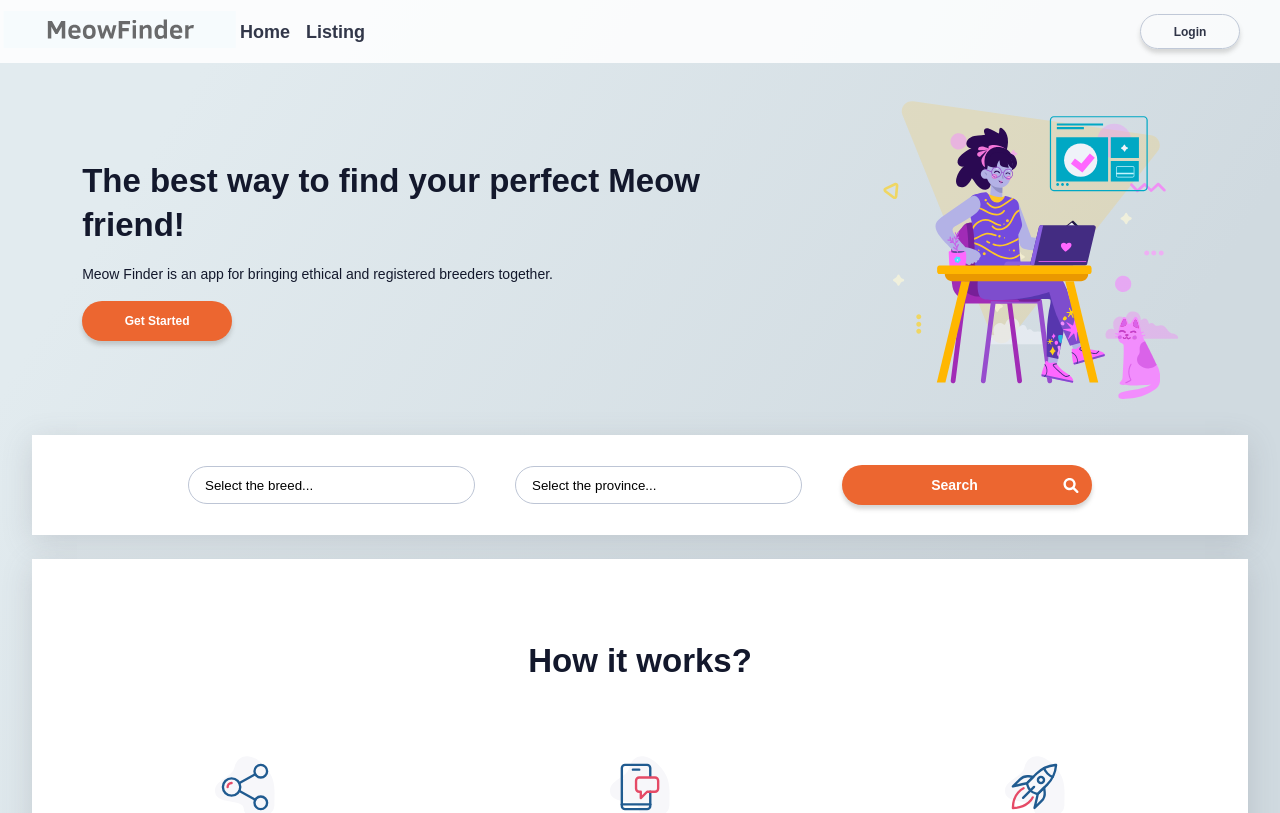
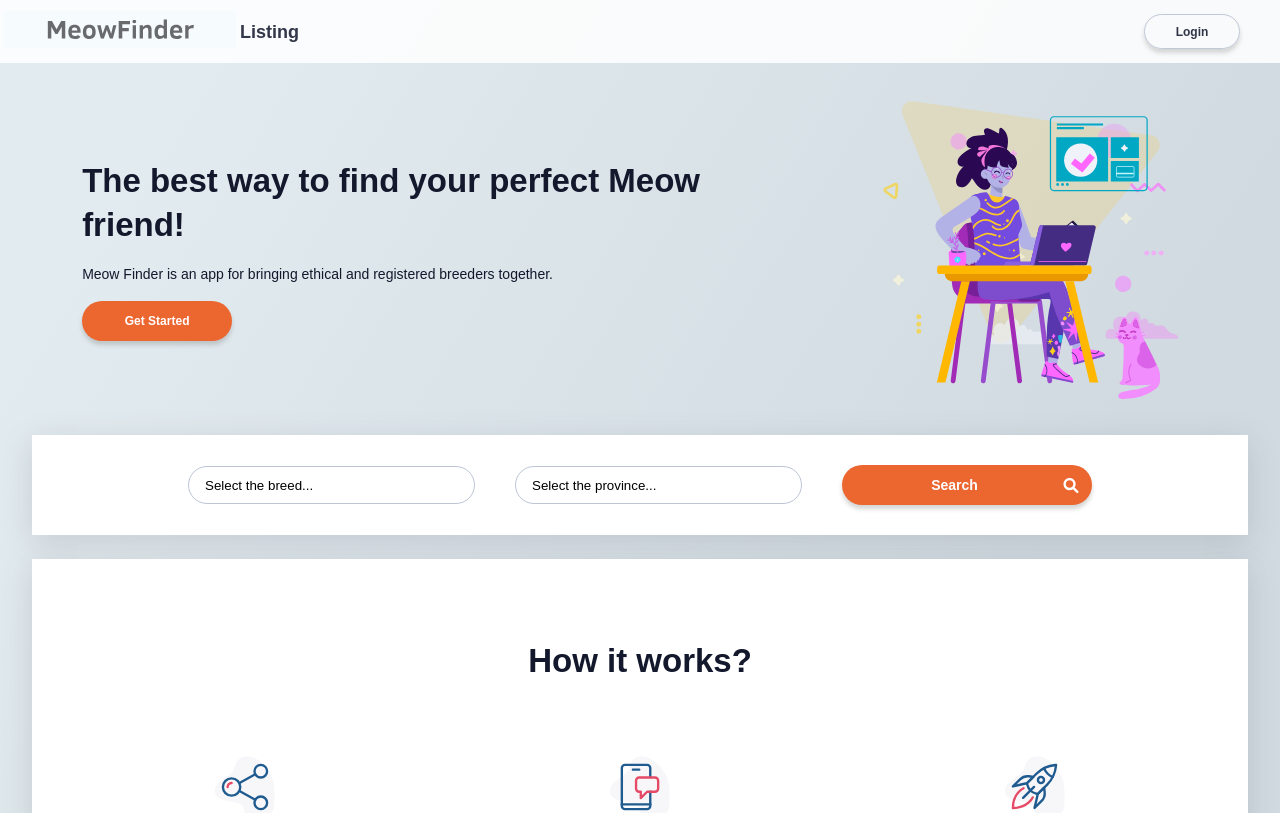
Before and after one commit to elizaspaula/meowfinder, a React (Create React App) app: page /home in a window 1280 px wide. Shown: the top 813 px of the page. Built offline with nearby package versions, Linux system fonts and the light colour scheme.

Commit message:
Fix nav bar

```diff
--- a/src/App.js
+++ b/src/App.js
@@ -1,5 +1,5 @@
 import "./App.css";
-import { BrowserRouter, Switch, Route } from "react-router-dom";
+import { BrowserRouter, Switch, Route, Redirect } from "react-router-dom";
 import Catteries from "./pages/Catteries/Catteries";
 import Home from "./pages/Home/Home";
 import CatteryDetails from "./components/CatteryDetails/CatteryDetails";
@@ -15,6 +15,7 @@ function App() {
       <main className="page">
         <div className="page-container">
           <Switch>
+            <Redirect path="/" to="/home" exact />
             <Route path="/home" exact component={Home} />
             <Route path="/catteries" exact component={Catteries} />
             <Route path="/catteries/:id" exact component={CatteryDetails} />
--- a/src/components/HeaderNav/HeaderNav.jsx
+++ b/src/components/HeaderNav/HeaderNav.jsx
@@ -14,13 +14,6 @@ function HeaderHav() {
               </Link>
             </div>
             <div className="nav__right">
-              <NavLink
-                to="/home"
-                className="nav__link links"
-                activeClassName="nav__link--highlight"
-              >
-                Home
-              </NavLink>
               <NavLink
                 to="/catteries"
                 className="nav__link links"
--- a/src/components/HeaderNav/HeaderNav.scss
+++ b/src/components/HeaderNav/HeaderNav.scss
@@ -3,12 +3,16 @@
 
 .header {
   background-color: $global-color;
-  padding-right: 2.5rem;
+  padding-right: 1rem;
   position: fixed;
   top: 0;
   width: 100%;
   opacity: 0.85;
   z-index: 1;
+
+  @include tablet {
+    padding-right: 2.5rem;
+  }
 
   @include desktop {
     margin: 0 auto;
@@ -19,6 +23,7 @@
   display: flex;
   justify-content: space-between;
   align-items: center;
+  gap: 0.5rem;
 
   &__group-right {
     display: flex;
@@ -62,7 +67,7 @@
 
   &__login {
     @include cancel-btn;
-    width: 6.25rem;
+    width: 6rem;
     height: 2.1875rem;
   }
 }
```
